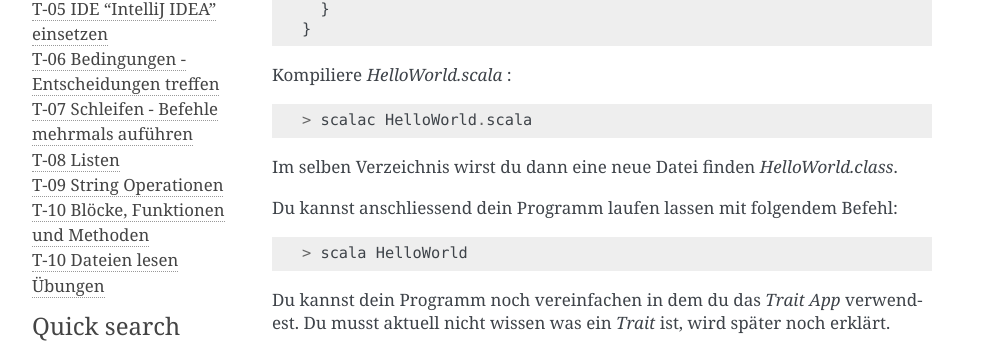
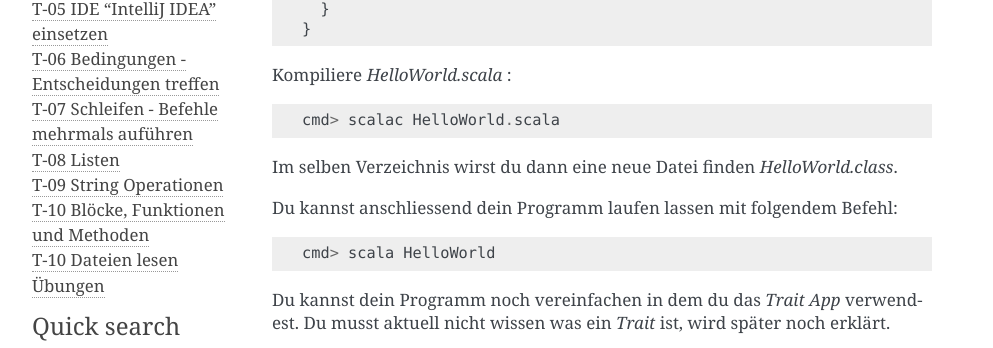
Before and after one commit to unic/scala-ninja-course, a Sphinx documentation site: the page built from source/Tutorial-04/index.rst, in a window 1280 px wide. Shown: the part 379-727 px from the top of the page, without its empty margins (148-1141 px from the left). Built offline with Sphinx 7.4.7, drawn with Linux system fonts in a browser that asks for light colours.

Commit message:
Add cmd> to highlight command line command

```diff
--- a/source/Tutorial-04/index.rst
+++ b/source/Tutorial-04/index.rst
@@ -18,7 +18,7 @@ Kompiliere *HelloWorld.scala* :
 
 ::
 
-   > scalac HelloWorld.scala
+   cmd> scalac HelloWorld.scala
 
 Im selben Verzeichnis wirst du dann eine neue Datei finden *HelloWorld.class*.
 
@@ -26,7 +26,7 @@ Du kannst anschliessend dein Programm laufen lassen mit folgendem Befehl:
 
 ::
 
-   > scala HelloWorld
+   cmd> scala HelloWorld
 
 Du kannst dein Programm noch vereinfachen in dem du das *Trait* *App* verwendest.
 Du musst aktuell nicht wissen was ein *Trait* ist, wird später noch erklärt.
```
